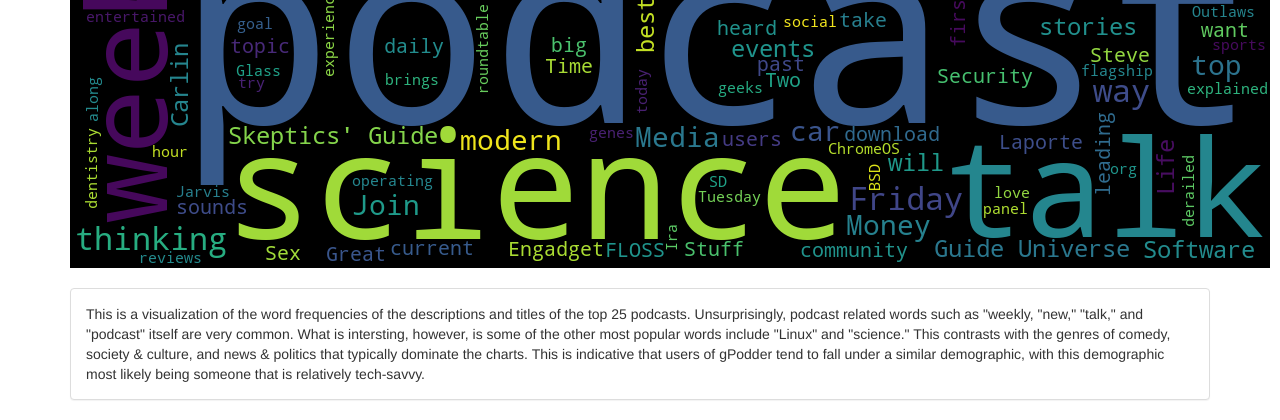
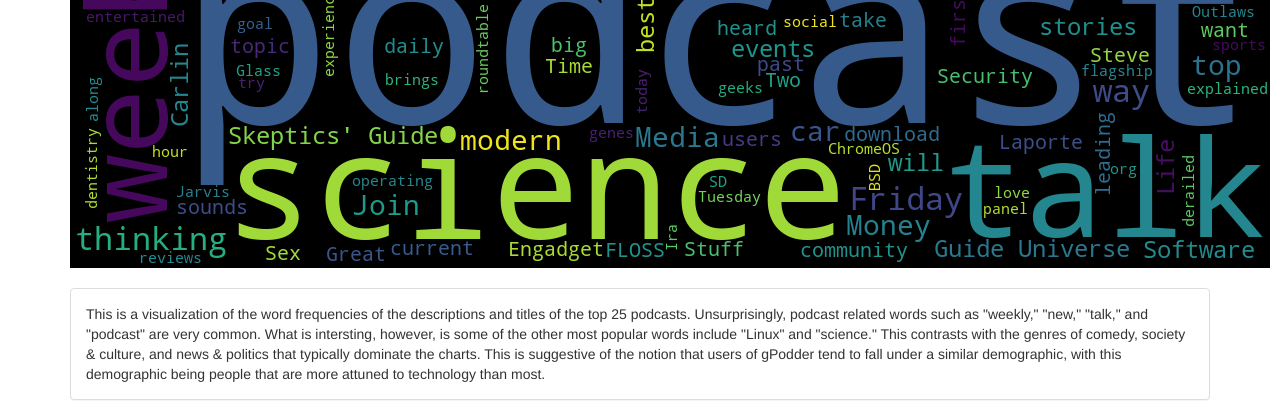
Before and after one commit to bradley-z/Capital-One-Mindsumo, a Flask app: page /visualization in a window 1280 px wide. Shown: the part 743-1163 px from the top of the page. Run offline with Flask 2, Linux system fonts and the light colour scheme; some libraries are stand-ins or nearby versions.

Commit message:
updated README

```diff
--- a/templates/visualization.html
+++ b/templates/visualization.html
@@ -8,10 +8,9 @@
   <div class="panel panel-default">
     <div class="panel-body">
       This is a visualization of the word frequencies of the descriptions and titles of the top 25 podcasts. Unsurprisingly, podcast
-       related words such as "weekly, "new," "talk," and "podcast" itself are very common. What is intersting, however, is some of the
+       related words such as "weekly," "new," "talk," and "podcast" are very common. What is intersting, however, is some of the
        other most popular words include "Linux" and "science." This contrasts with the genres of comedy, society & culture, and news &
-       politics that typically dominate the charts. This is indicative that users of gPodder tend to fall under a similar demographic,
-       with this demographic most likely being someone that is relatively tech-savvy.
+       politics that typically dominate the charts. This is suggestive of the notion that users of gPodder tend to fall under a similar demographic, with this demographic being people that are more attuned to technology than most.
     </div>
   </div>
 {% endblock %}
```
Also changed, not shown: README.md.
